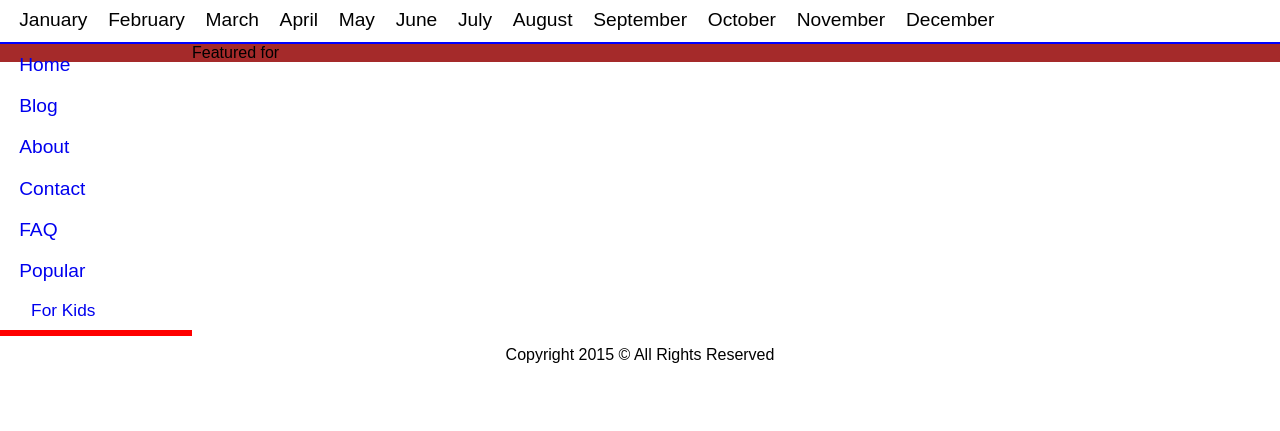
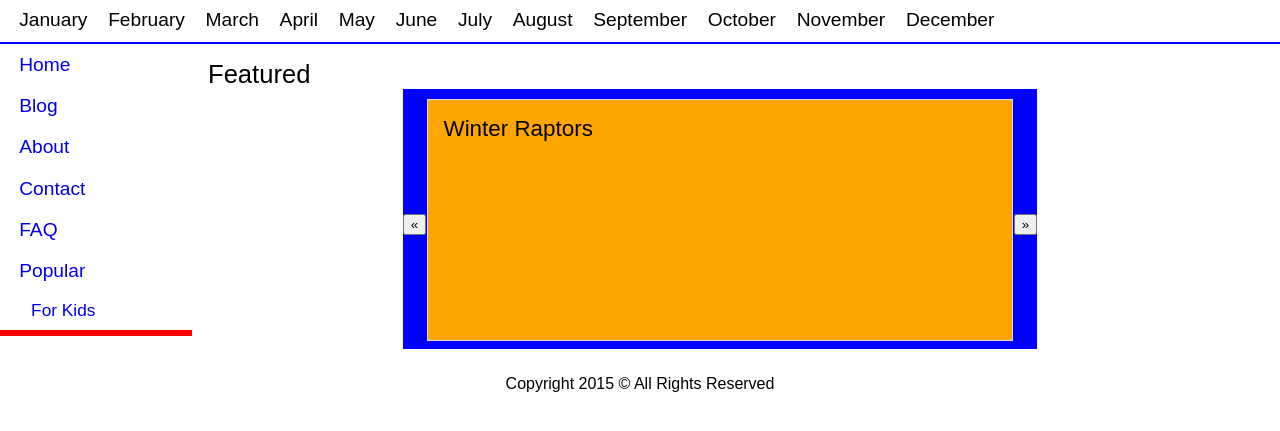
Before and after one commit to mollyfish/ssg, a website: page public/index.html in a window 1280 px wide. Shown: the part 101-532 px from the top of the page. Drawn offline with Linux system fonts and the light colour scheme.

Commit message:
trying to build a carousel

```diff
--- a/public/css/nav.css
+++ b/public/css/nav.css
@@ -31,6 +31,12 @@ h1 {
 h1 span {
   color: #000;
   font-weight: bolder;
+}
+h2 {
+  font-size: 160%;
+}
+h3 {
+  font-size: 140%;
 }
 a {
   text-decoration: none;
@@ -109,7 +115,42 @@ main {
   font-size: 90%;
 }
 #featured {
-  background-color: brown;
+  /*background-color: brown;*/
+  float: left;
+  width: 80%;
+  padding: 1em;
+}
+#carousel {
+  width: 60%;
+  height: 15em;
+  background-color: blue;
+  padding: 10px;
+  margin: 0 auto;
+  position: relative;
+}
+.caro-item {
+  width: 90%;
+  height: 13em;
+  background-color: orange;
+  padding: 1em;
+  margin: 0 auto;
+  border: 1px solid #ddd;
+}
+#carousel .diva {
+
+}
+#carousel .backup {
+  display: none;
+}
+#carousel button {
+  position: absolute;
+  top: 48%;
+}
+#carousel #caro-left {
+  left: 0;
+}
+#carousel #caro-right {
+  right: 0;
 }
 footer {
   height: 30px;
--- a/public/index.html
+++ b/public/index.html
@@ -11,6 +11,7 @@
 –––––––––––––––––––––––––––––––––––––––––––––––––– -->
 <script src="js/deps/jquery.js"></script>
 <script src="js/nav.js"></script>
+<script src="js/home.js"></script>
 </head>
 <!-- CONTENT
 –––––––––––––––––––––––––––––––––––––––––––––––––– -->
@@ -71,7 +72,17 @@
       </ul>
     </section>
     <section id="featured">
-      <h2>Featured for <span id="featured-month-name"></span></h2>
+      <h2>Featured</h2>
+      <div id="carousel">
+        <button id="caro-left">«</button>
+        <div class="caro-item diva" id="caro-1"><h3>Winter Raptors</h3></div>
+        <div class="caro-item backup" id="caro-2"><h3>Quadrantid Meteors</h3></div>
+        <div class="caro-item backup" id="caro-3"><h3>Swans</h3></div>
+        <div class="caro-item backup" id="caro-4"><h3>Ski Safari</h3></div>
+        <div class="caro-item backup" id="caro-5"><h3>Wolf Moon</h3></div>
+        <div class="caro-item backup" id="caro-6"><h3>Storm Watching</h3></div>
+        <button id="caro-right">»</button>
+      </div>
     </section>
   </main>
   <footer>Copyright 2015 &copy; All Rights Reserved</footer>
--- a/public/js/home.js
+++ b/public/js/home.js
@@ -1,6 +1,21 @@
 'use strict';
 $(function() {
+  var caroCounter = 2;
 
+  $('#carousel').on('click', 'button#caro-right', function() {
+    console.log($(this));
+  });
+
+  $('#carousel').on('click', 'button#caro-left', function() {
+    console.log($(this));
+  });
+
+  $('#carousel').on('click', 'div.caro-item', function() {
+
+    var popped = $(this).html;
+    console.log(popped);
+
+  });
 
 
 });
```
Also changed, not shown: public/css/featured.css (added), public/js/featured.js (added).
